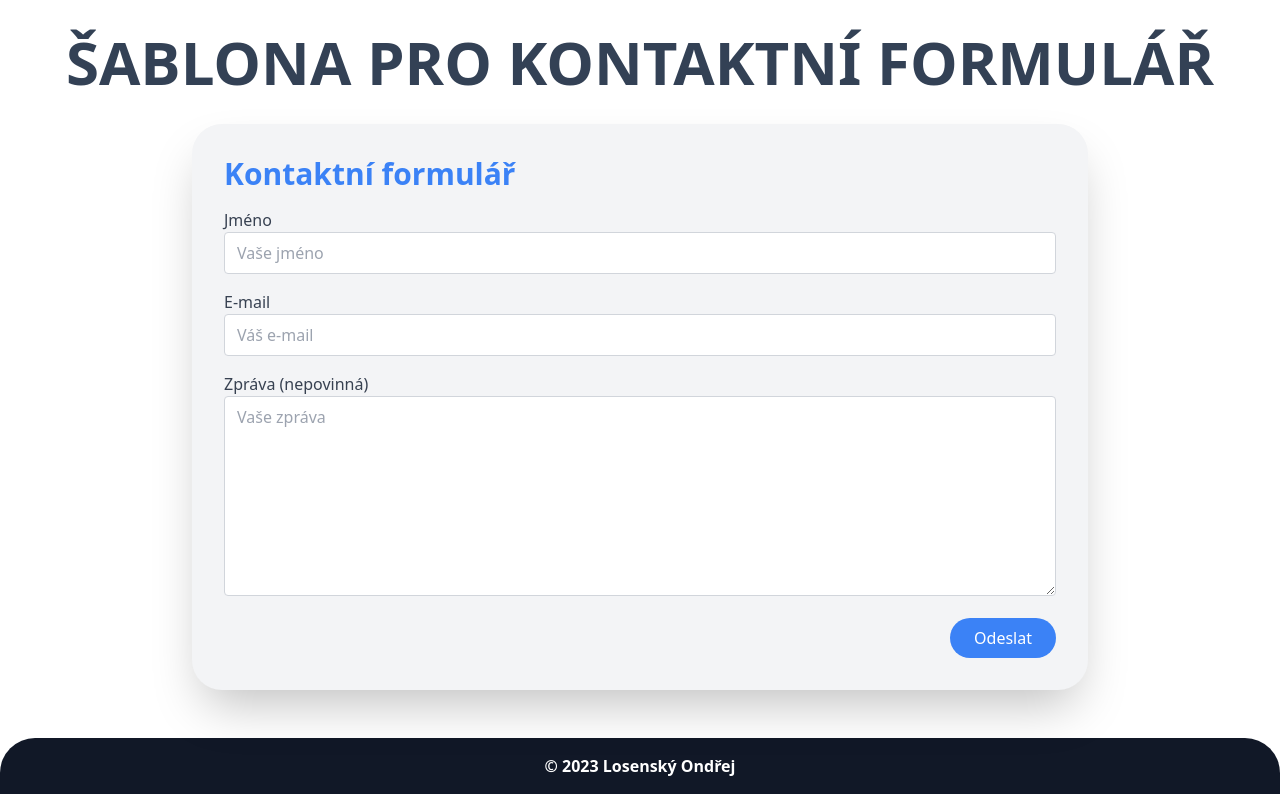
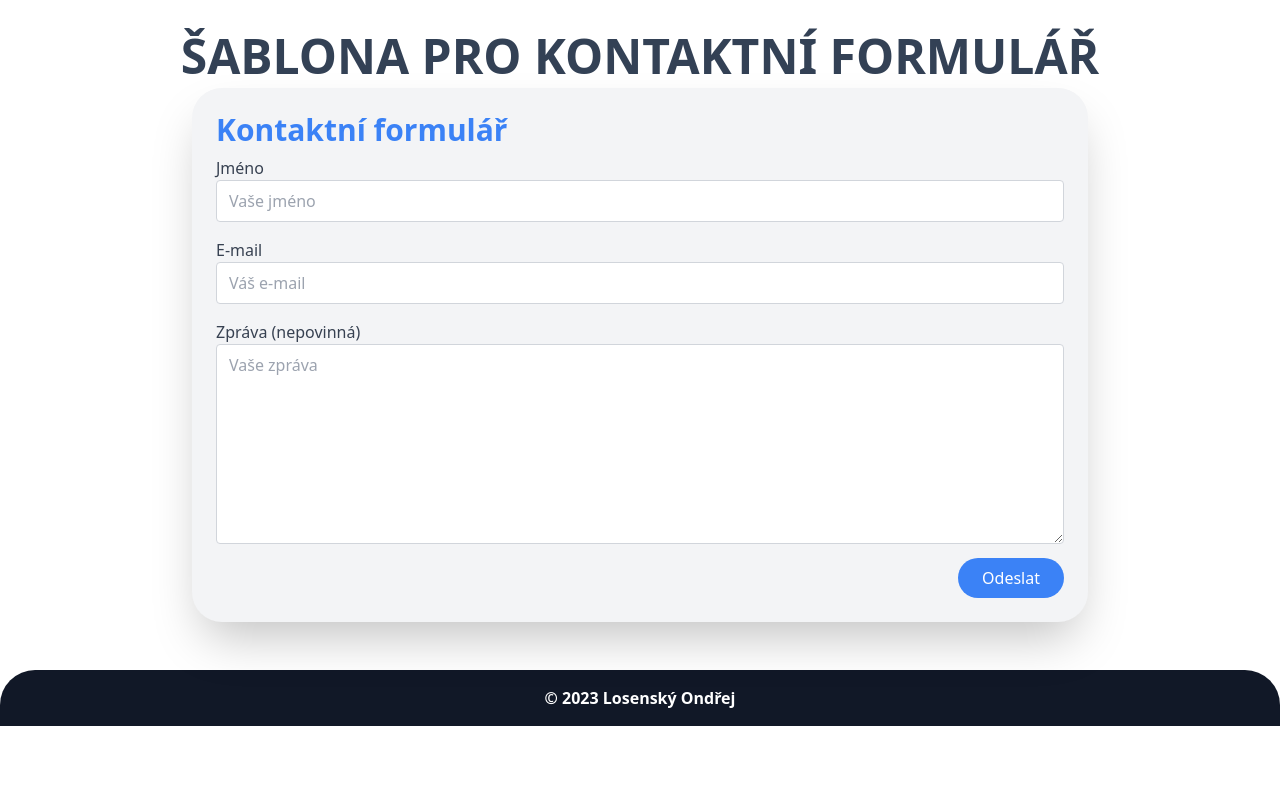
Before and after one commit to OndrejLosensky/email-contact-form, a React (Create React App) app: page / in a window 1280 px wide. Built offline with nearby package versions, Linux system fonts and the light colour scheme.

Commit message:
finální uprava vzhledu

```diff
--- a/src/components/Contact Form/ContactForm.js
+++ b/src/components/Contact Form/ContactForm.js
@@ -3,29 +3,29 @@ import React from "react";
 const ContactForm = () => {
     return (
         <div>
-            <h2 className="text-6xl text-slate-700 font-bold text-center mt-8 uppercase"> šablona pro kontaktní formulář</h2>
+            <h2 className="text-5xl text-slate-700 font-bold text-center mt-8 uppercase"> šablona pro kontaktní formulář</h2>
 
 
             <div className="flex items-center justify-center">
-                <div className="bg-gray-100 p-8 rounded-[30px] shadow-2xl duration-300 w-[70%] h-[60%] mt-8 ">
-                    <h1 className="text-3xl text-blue-500 font-semibold mb-4"> Kontaktní formulář</h1>
+                <div className="bg-gray-100 p-6 rounded-[30px] shadow-2xl duration-300 w-[70%] h-[60%] mt-2 ">
+                    <h1 className="text-3xl text-blue-500 font-semibold mb-2"> Kontaktní formulář</h1>
                     <form>
                         <div>
                             <label htmlFor="name" className="block text-gray-700 font-medium">Jméno</label>
-                            <input type="text" id="name" className="w-full border border-gray-300 rounded px-3 py-2 mb-4" placeholder="Vaše jméno" />
+                            <input type="text" id="name" className="w-full border border-gray-300 rounded px-3 py-2 mb-4 hover:border-black " placeholder="Vaše jméno" />
                         </div>
 
                         <div>
                             <label htmlFor="email" className="block text-gray-700 font-medium">E-mail</label>
-                            <input type="email" id="email" className="w-full border border-gray-300 rounded px-3 py-2 mb-4" placeholder="Váš e-mail"/>
+                            <input type="email" id="email" className="w-full border border-gray-300 rounded px-3 py-2 mb-4 hover:border-black" placeholder="Váš e-mail"/>
                         </div>
 
                         <div>
                             <label htmlFor="message" className="block text-gray-700 font-medium">Zpráva (nepovinná)</label>
-                            <textarea id="message" rows="4" className="w-full h-[200px] max-h-[250px] border border-gray-300 rounded px-3 py-2" placeholder="Vaše zpráva"></textarea>
+                            <textarea id="message" rows="4" className="w-full h-[200px] max-h-[250px] border border-gray-300 rounded px-3 py-2 hover:border-black" placeholder="Vaše zpráva"></textarea>
                         </div>
 
-                        <div className="text-right mt-4">
+                        <div className="text-right mt-2">
                             <button
                                 type="submit"
                                 className="bg-blue-500 text-white px-6 py-2 rounded-full hover:bg-blue-600 hover:-translate-y-1 duration-300">
```
